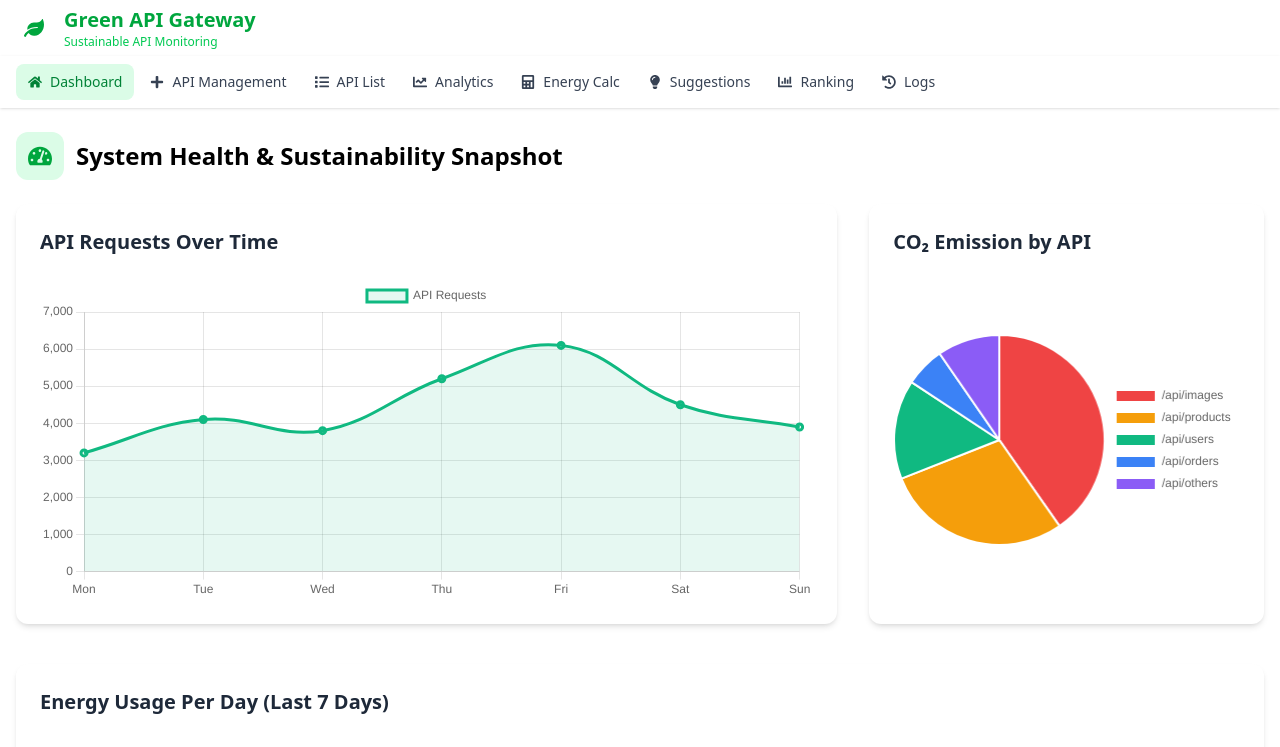
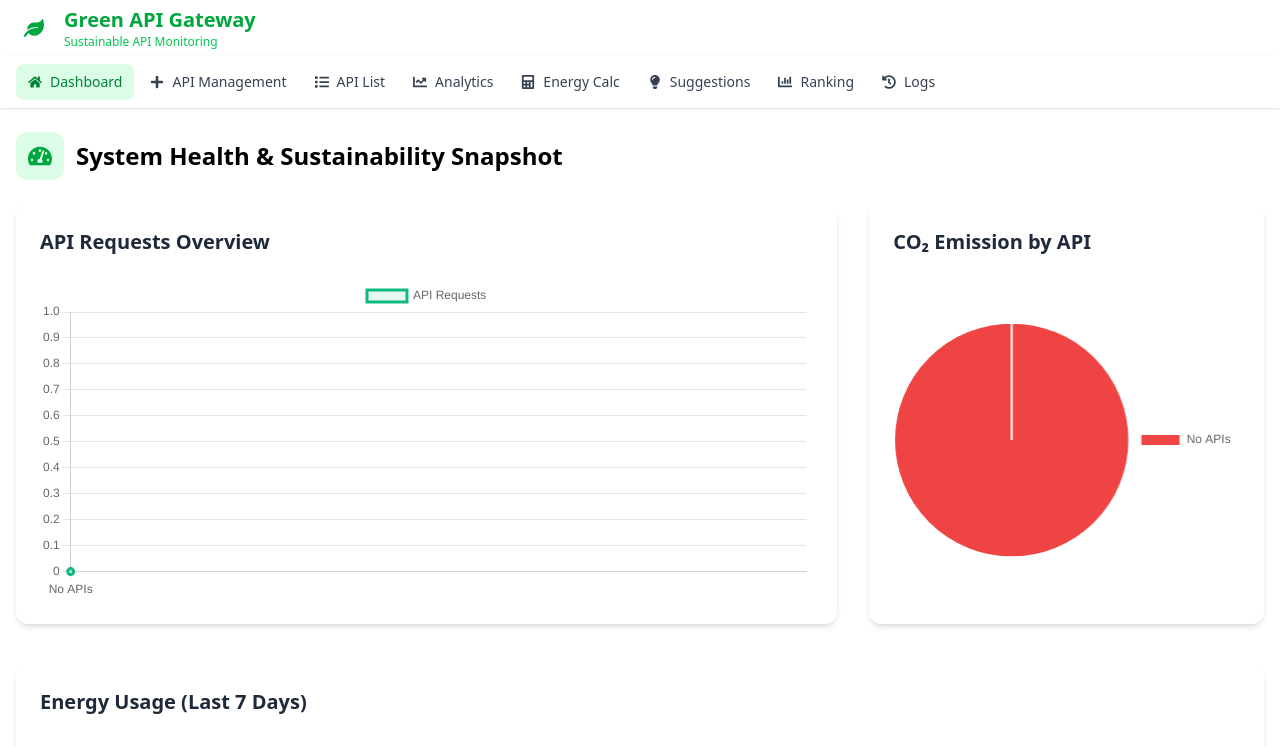
Before and after one commit to palash1212/Green-Api-Gateway, a React (Vite) app: page / in a window 1280 px wide. Shown: the top 747 px of the page. Built offline with nearby package versions, Linux system fonts and the light colour scheme.

Commit message:
chart fixed, now it's dynamic

```diff
--- a/src/components/Charts.jsx
+++ b/src/components/Charts.jsx
@@ -1,4 +1,4 @@
-import React from "react";
+import React, { useMemo } from "react";
 import {
   Chart as ChartJS,
   CategoryScale,
@@ -27,15 +27,57 @@ ChartJS.register(
   Filler
 );
 
+/* =========================
+   Deterministic helper
+   (pure & stable)
+========================= */
+const hashValue = (text, min, max) => {
+  let hash = 0;
+  for (let i = 0; i < text.length; i++) {
+    hash = text.charCodeAt(i) + ((hash << 5) - hash);
+  }
+  return min + (Math.abs(hash) % (max - min));
+};
+
 const Charts = () => {
-  const requestsData = {
-    labels: ["Mon", "Tue", "Wed", "Thu", "Fri", "Sat", "Sun"],
+  /* =========================
+     Load APIs
+  ========================== */
+  const apis = useMemo(() => {
+    return JSON.parse(localStorage.getItem("apis")) || [];
+  }, []);
+
+  const apiNames = apis.map((api) => api.name);
+
+  /* =========================
+     Derived (PURE) Data
+  ========================== */
+  const requestData = useMemo(
+    () => apiNames.map((name) => hashValue(name, 1000, 6000)),
+    [apiNames]
+  );
+
+  const co2Data = useMemo(
+    () => apiNames.map((name) => hashValue(name, 50, 450)),
+    [apiNames]
+  );
+
+  const energyData = useMemo(
+    () => Array.from({ length: 7 }, (_, i) => hashValue(`day-${i}`, 200, 600)),
+    []
+  );
+
+  /* =========================
+     Charts
+  ========================== */
+  const requestsChart = {
+    labels: apiNames.length ? apiNames : ["No APIs"],
     datasets: [
       {
         label: "API Requests",
-        data: [3200, 4100, 3800, 5200, 6100, 4500, 3900],
+        data: requestData.length ? requestData : [0],
         borderColor: "#10B981",
-        backgroundColor: "rgba(16, 185, 129, 0.1)",
+        backgroundColor: "rgba(16,185,129,0.1)",
         borderWidth: 3,
         fill: true,
         tension: 0.4,
@@ -43,23 +85,18 @@ const Charts = () => {
     ],
   };
 
-  const co2Data = {
-    labels: [
-      "/api/images",
-      "/api/products",
-      "/api/users",
-      "/api/orders",
-      "/api/others",
-    ],
+  const co2Chart = {
+    labels: apiNames.length ? apiNames : ["No APIs"],
     datasets: [
       {
-        data: [403, 287, 153, 61, 96],
+        data: co2Data.length ? co2Data : [1],
         backgroundColor: [
           "#EF4444",
           "#F59E0B",
           "#10B981",
           "#3B82F6",
           "#8B5CF6",
+          "#EC4899",
         ],
         borderWidth: 2,
         borderColor: "#FFFFFF",
@@ -67,12 +104,12 @@ const Charts = () => {
     ],
   };
 
-  const energyData = {
+  const energyChart = {
     labels: ["Day 1", "Day 2", "Day 3", "Day 4", "Day 5", "Day 6", "Day 7"],
     datasets: [
       {
         label: "Energy Used (Wh)",
-        data: [320, 410, 380, 520, 610, 450, 390],
+        data: energyData,
         backgroundColor: "#F59E0B",
         borderColor: "#D97706",
         borderWidth: 1,
@@ -83,30 +120,18 @@ const Charts = () => {
   const options = {
     responsive: true,
     maintainAspectRatio: false,
-    plugins: {
-      legend: {
-        position: "top",
-      },
-    },
-    scales: {
-      y: {
-        beginAtZero: true,
-      },
-    },
+    plugins: { legend: { position: "top" } },
+    scales: { y: { beginAtZero: true } },
   };
 
   const pieOptions = {
     responsive: true,
     maintainAspectRatio: false,
     plugins: {
-      legend: {
-        position: "right",
-      },
+      legend: { position: "right" },
       tooltip: {
         callbacks: {
-          label: function (context) {
-            return `${context.label}: ${context.raw}g CO₂`;
-          },
+          label: (ctx) => `${ctx.label}: ${ctx.raw} g CO₂`,
         },
       },
     },
@@ -117,10 +142,10 @@ const Charts = () => {
       <div className="grid grid-cols-1 lg:grid-cols-3 gap-8 mb-10">
         <div className="lg:col-span-2 bg-white p-6 rounded-xl shadow-md">
           <h3 className="text-xl font-bold text-gray-800 mb-6">
-            API Requests Over Time
+            API Requests Overview
           </h3>
           <div className="h-80">
-            <Line data={requestsData} options={options} />
+            <Line data={requestsChart} options={options} />
           </div>
         </div>
 
@@ -129,17 +154,17 @@ const Charts = () => {
             CO₂ Emission by API
           </h3>
           <div className="h-80">
-            <Pie data={co2Data} options={pieOptions} />
+            <Pie data={co2Chart} options={pieOptions} />
           </div>
         </div>
       </div>
 
       <div className="bg-white p-6 rounded-xl shadow-md">
         <h3 className="text-xl font-bold text-gray-800 mb-6">
-          Energy Usage Per Day (Last 7 Days)
+          Energy Usage (Last 7 Days)
         </h3>
         <div className="h-80">
-          <Bar data={energyData} options={options} />
+          <Bar data={energyChart} options={options} />
         </div>
       </div>
     </>
```
